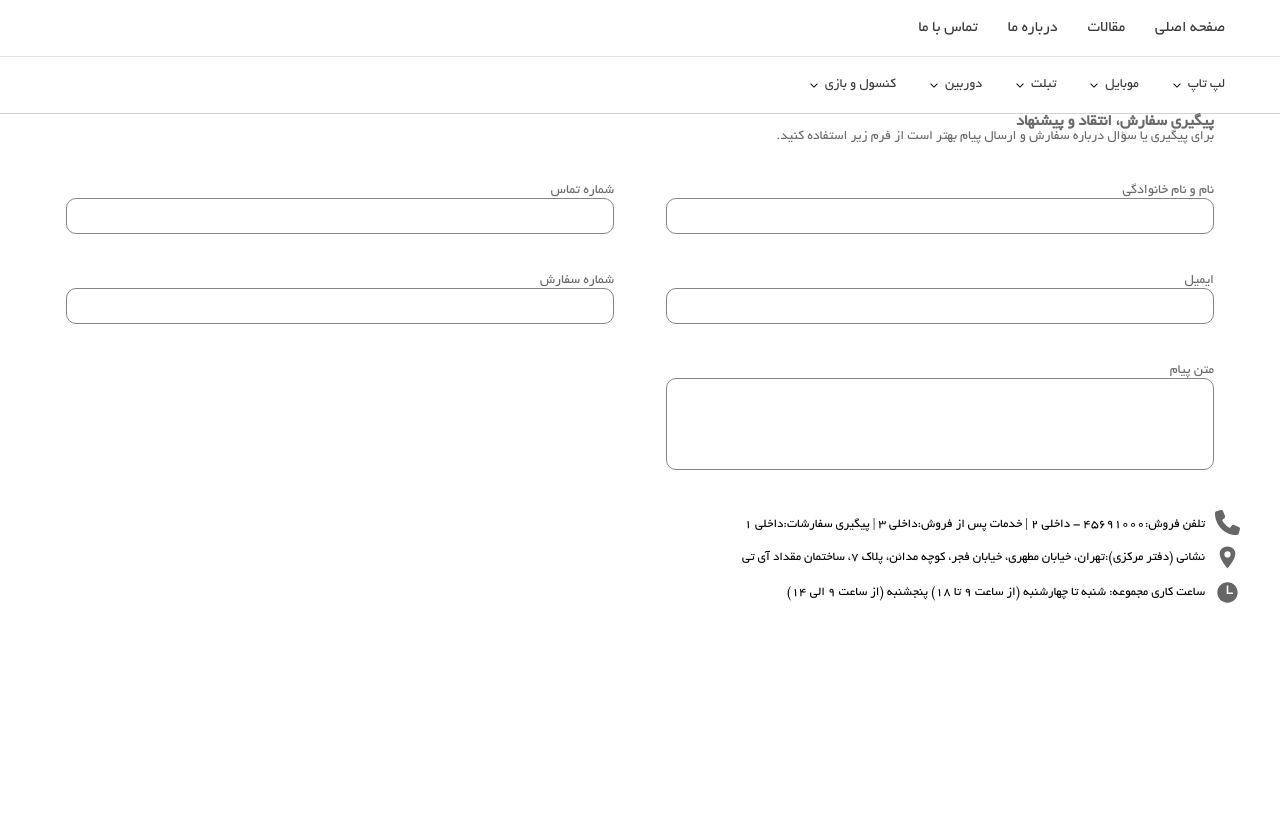
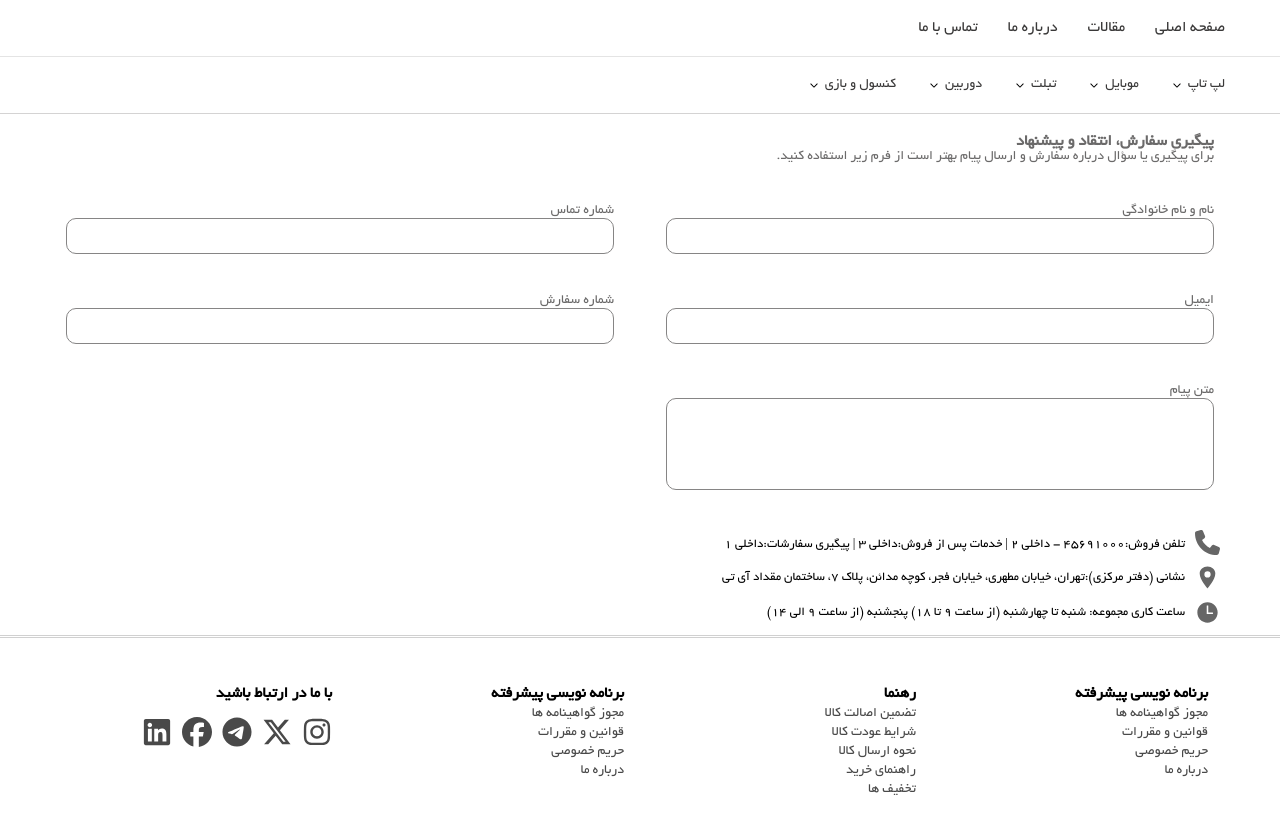
Before and after one commit to Abdulmanan-Rahimi/Store-Project-With-Nextjs, a Next.js app: page /contact in a window 1280 px wide. Shown: the top 834 px of the page. Before the commit the page ends 800 px from the top, so only its background shows below. Built offline with nearby package versions, Linux system fonts and the light colour scheme.

Commit message:
I completed the footer component in my project

```diff
--- a/components/footer/Footer.js
+++ b/components/footer/Footer.js
@@ -1,9 +1,71 @@
 import React from "react";
 
 import styles from "./Footer.module.css";
+import {
+  FaFacebook,
+  FaInstagram,
+  FaLinkedin,
+  FaTelegram,
+  FaXTwitter,
+} from "react-icons/fa6";
 
 const Footer = () => {
-  return <div>Footer</div>;
+  return (
+    <div className={styles.footer}>
+      <div className="container">
+        <div className="row">
+          <div className="col">
+            <h4>برنامه نویسی پیشرفته</h4>
+            <ul>
+              <li>مجوز گواهینامه ها</li>
+              <li>قوانین و مقررات</li>
+              <li>حریم خصوصی</li>
+              <li>درباره ما</li>
+            </ul>
+          </div>
+          <div className="col">
+            <h4>رهنما</h4>
+            <ul>
+              <li>تضمین اصالت کالا</li>
+              <li>شرایط عودت کالا</li>
+              <li>نحوه ارسال کالا</li>
+              <li>راهنمای خرید</li>
+              <li>تخفیف ها</li>
+            </ul>
+          </div>
+          <div className="col">
+            <h4>برنامه نویسی پیشرفته</h4>
+            <ul>
+              <li>مجوز گواهینامه ها</li>
+              <li>قوانین و مقررات</li>
+              <li>حریم خصوصی</li>
+              <li>درباره ما</li>
+            </ul>
+          </div>
+          <div className={`col ${styles.socials}`}>
+            <h4>با ما در ارتباط باشید</h4>
+            <ul>
+              <li>
+                <FaInstagram fontSize="30px" />
+              </li>
+              <li>
+                <FaXTwitter fontSize="30px" />
+              </li>
+              <li>
+                <FaTelegram fontSize="30px" />
+              </li>
+              <li>
+                <FaFacebook fontSize="30px" />
+              </li>
+              <li>
+                <FaLinkedin fontSize="30px" />
+              </li>
+            </ul>
+          </div>
+        </div>
+      </div>
+    </div>
+  );
 };
 
 export default Footer;
--- a/components/footer/Footer.module.css
+++ b/components/footer/Footer.module.css
@@ -0,0 +1,16 @@
+.footer {
+  padding: 16px 0;
+  border-top: 3px double rgb(208, 208, 208);
+}
+
+.footer ul li {
+  color: rgb(73, 73, 73);
+  font-size: 14px;
+  margin: 5px 0;
+}
+.socials ul {
+  padding: 10px 0;
+  display: flex;
+  align-items: center;
+  gap: 10px;
+}
--- a/pages/_app.js
+++ b/pages/_app.js
@@ -1,3 +1,4 @@
+import Footer from "@/components/footer/Footer";
 import Header from "@/components/header/Header";
 import "@/styles/globals.css";
 
@@ -6,6 +7,7 @@ export default function App({ Component, pageProps }) {
     <>
       <Header />
       <Component {...pageProps} />
+      <Footer />
     </>
   );
 }
--- a/styles/Contact.module.css
+++ b/styles/Contact.module.css
@@ -1,6 +1,7 @@
 .contactContainer {
   font-size: 14px;
   color: rgb(107, 106, 106);
+  margin-top: 20px;
 }
 
 .contactContainer h3 ,
@@ -35,8 +36,9 @@
   display: flex;
   align-items: center;
   gap: 10px;
-  padding: -26px;
-  margin: 10px 0;
+  /* padding: -26px; */
+  margin: 10px 20px;
+  /* background-color: red; */
 }
 
 .contactBox p {
```
